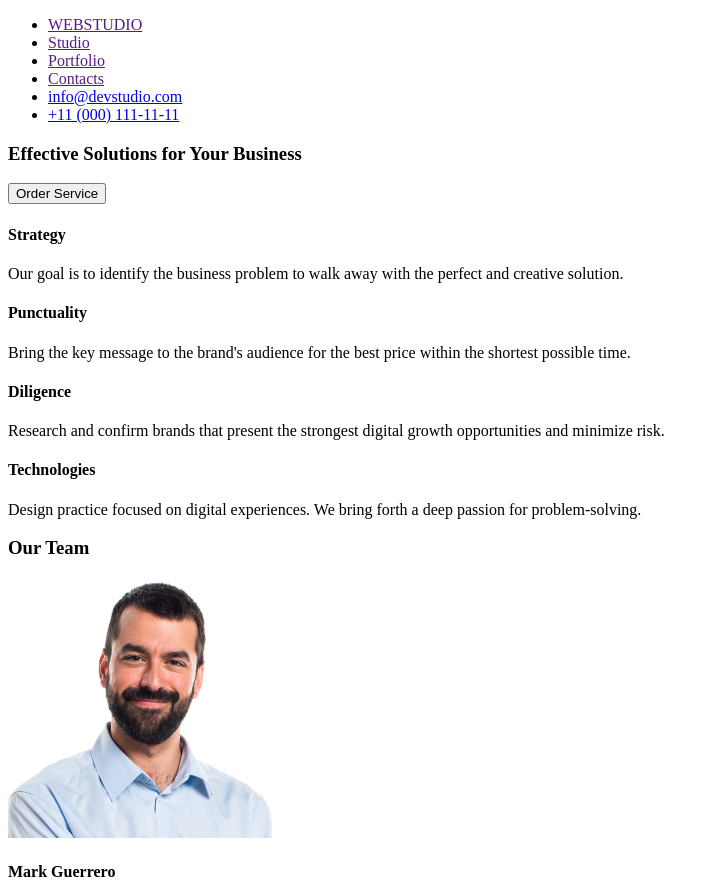
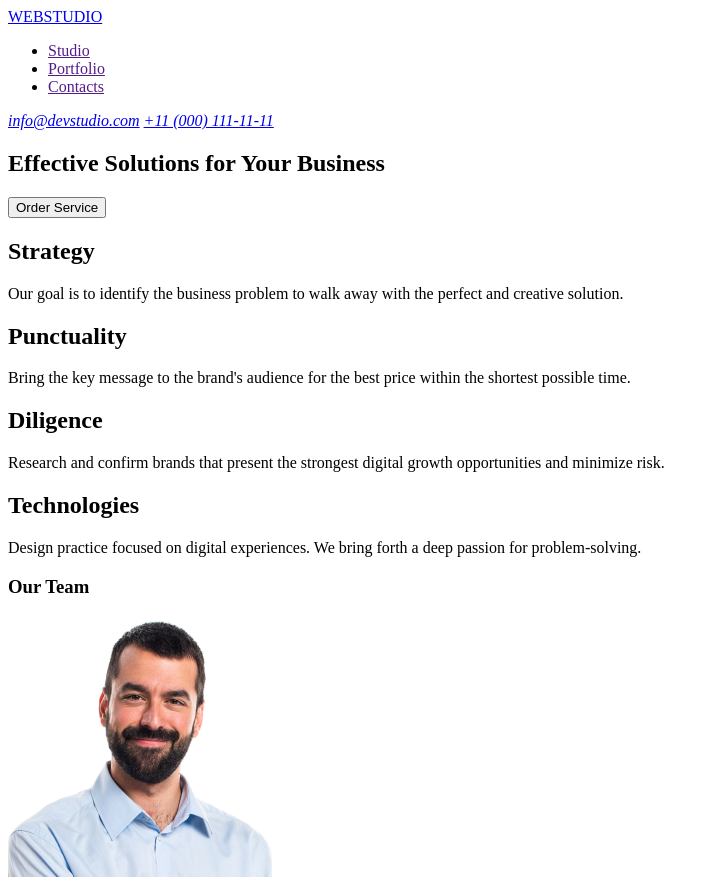
Before and after one commit to MagdalenaVasylyshyn/goit-markup-hw-01, a plain HTML site: page index.html in a window 1280 px wide. Shown: the top 884 px of the page, without its empty margins (0-719 px from the left). Drawn offline with Linux system fonts and the light colour scheme.

Commit message:
Update index.html file

```diff
--- a/index.html
+++ b/index.html
@@ -1,52 +1,57 @@
 <!DOCTYPE html>
 <html lang="en">
+
 <head>
     <meta charset="UTF-8">
     <meta http-equiv="X-UA-Compatible" content="IE=edge">
     <meta name="viewport" content="width=device-width, initial-scale=1.0">
     <title>DZ-1</title>
 </head>
+
 <body>
     <header>
         <nav>
+            <a href="./index.html">WEBSTUDIO</a>
             <ul>
-                <li><a href="">WEBSTUDIO</a></li>
                 <li><a href="">Studio</a></li>
                 <li><a href="">Portfolio</a></li>
                 <li><a href="">Contacts</a></li>
-                <li><a href="mailto:info@devstudio.com">info@devstudio.com</a></li>
-                <li><a href="tel:+110001111111">+11 (000) 111-11-11</a></li>
             </ul>
+            <address>
+                <a href="mailto:info@devstudio.com">info@devstudio.com</a>
+                <a href="tel:+110001111111">+11 (000) 111-11-11</a>
+            </address>
         </nav>
     </header>
     <main>
-    <section>
         <section>
                 <h1>Effective Solutions
                     for Your Business</h1>
                 <button type="button">Order Service</button>
         </section>
         <section>
-            <h4>Strategy</h4>
+            <section>
+                <h2>Strategy</h2>
                 <p>
                     Our goal is to identify the business
                     problem to walk away with the perfect and creative solution.
                 </p>
             </section>
             <section>
-            <h4>Punctuality</h4>
+                <h2>Punctuality</h2>
                 <p>
                     Bring the key message to the brand's audience for the best price within the shortest possible time.
                 </p>
             </section>
             <section>
-            <h4>Diligence</h4>
+                <h2>Diligence</h2>
                 <p>
-                Research and confirm brands that present the strongest digital growth opportunities and minimize risk.
+                    Research and confirm brands that present the strongest digital growth opportunities and minimize
+                    risk.
                 </p>
             </section>
             <section>
-            <h4>Technologies</h4>
+                <h2>Technologies</h2>
                 <p>
                     Design practice focused on digital experiences. We bring forth a deep passion for problem-solving.
                 </p>
@@ -64,21 +69,21 @@
                 </p>
             </section>
             <section>
-            <img src="images/img (1).png" alt="tom">
+                <img src="images/imgg.png" alt="tom">
                 <h4>Tom Ford</h4>
                 <p>
                     Frontend Developer
                 </p>
             </section>
             <section>
-            <img src="images/img (2).png" alt="camilla">
+                <img src="images/imggg.png" alt="camilla">
                 <h4>Camila Garcia</h4>
                 <p>
                     Marketing
                 </p>
             </section>
             <section>
-            <img src="images/img (3).png" alt="daniel">
+                <img src="images/imgggg.png" alt="daniel">
                 <h4>Daniel Wilson</h4>
                 <p>
                     UI Designer
@@ -95,4 +100,5 @@
         </section>
     </footer>
 </body>
+
 </html>
```
Also changed, not shown: images/imgg.png (renamed from images/img (1).png), images/imggg.png (renamed from images/img (2).png), images/imgggg.png (renamed from images/img (3).png), 1 other file. Lines whose indentation alone changed are shown as unchanged.
